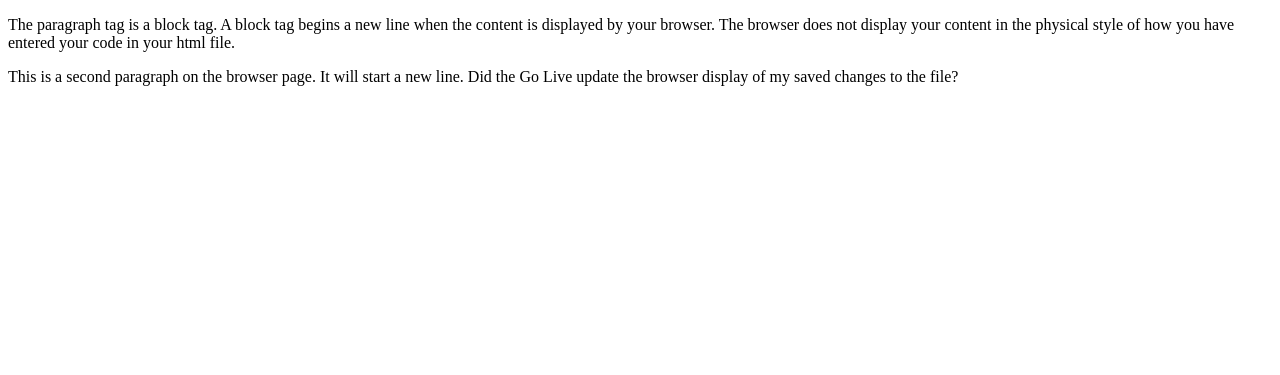
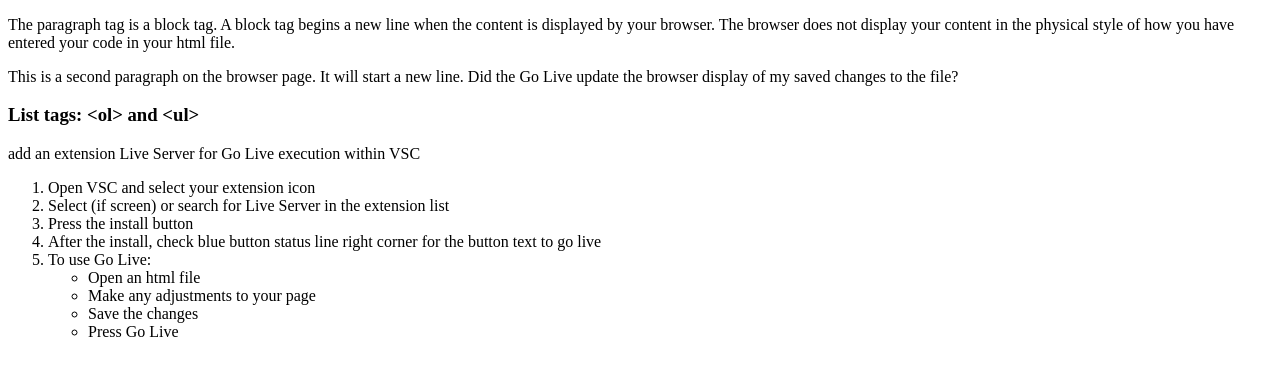
Before and after one commit to comp-1017/1017-sep-2022-a03-workbook-mboucher41, a plain HTML site: page html-basic-tags/index.html in a window 1280 px wide. Shown: the part 105-480 px from the top of the page. Drawn offline with Linux system fonts and the light colour scheme.

Commit message:
Demo list tags and add photoshop image

```diff
--- a/html-basic-tags/index.html
+++ b/html-basic-tags/index.html
@@ -57,5 +57,36 @@
         <p>This is a second paragraph on the browser page. It will start a new line.
             Did the Go Live update the browser display of my saved changes to the file?
         </p>
+        <!--
+            If you wish to use a component of a reserved tag (or the whole tag)
+                you would be in trouble using the tag
+            Instead: you can use special character strings to represent components
+                of the tag such as < (&lt;) and the > (&gt; symbols)
+        -->
+        <h3>List tags: &lt;ol&gt; and &lt;ul&gt;</h3>
+        <!-- block tag
+                create an ordered list (numbered) using <ol>
+                create an unordered list (bulleted) using <ul>
+                items in the list are indicated using the line item <li>
+                lists can be nested and mixed
+        -->
+           <p>add an extension Live Server for Go Live execution within VSC</p>
+           <ol>
+                <li>Open VSC and select your extension icon</li>
+                <li>Select (if screen) or search for Live Server in the extension list</li>
+                <li>Press the install button</li>
+                <li>After the install, check blue button status line right corner for the button text to go live</li>
+
+                <li>To use Go Live:
+                  <ul>
+                      <li>Open an html file</li>
+                      <li>Make any adjustments to your page</li>
+                      <li>Save the changes</li>
+                      <li>Press Go Live</li>
+
+                     </ul>
+                </li>
+            </ol>
+
     </body>
 </html>
```
Also changed, not shown: html-basic-tags/img/dummy.txt (deleted), html-basic-tags/img/photoshop.png (added).
